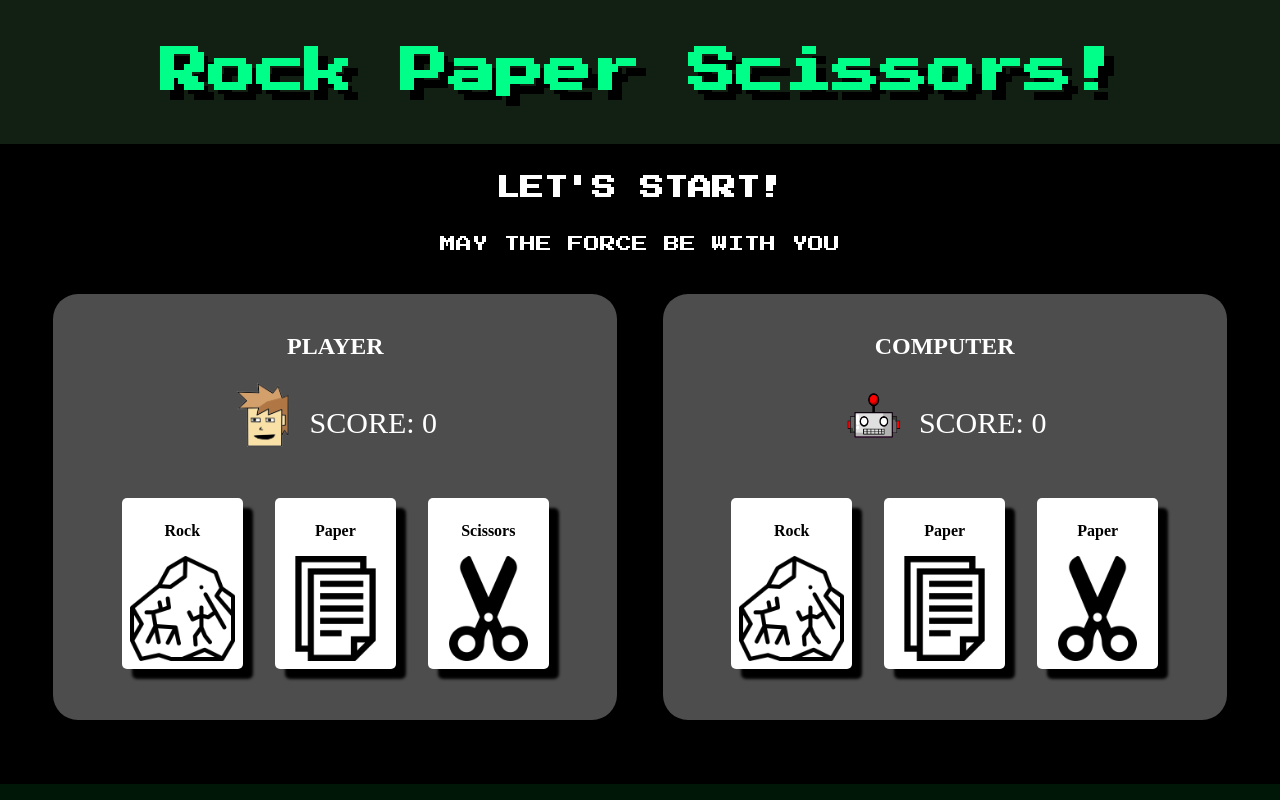
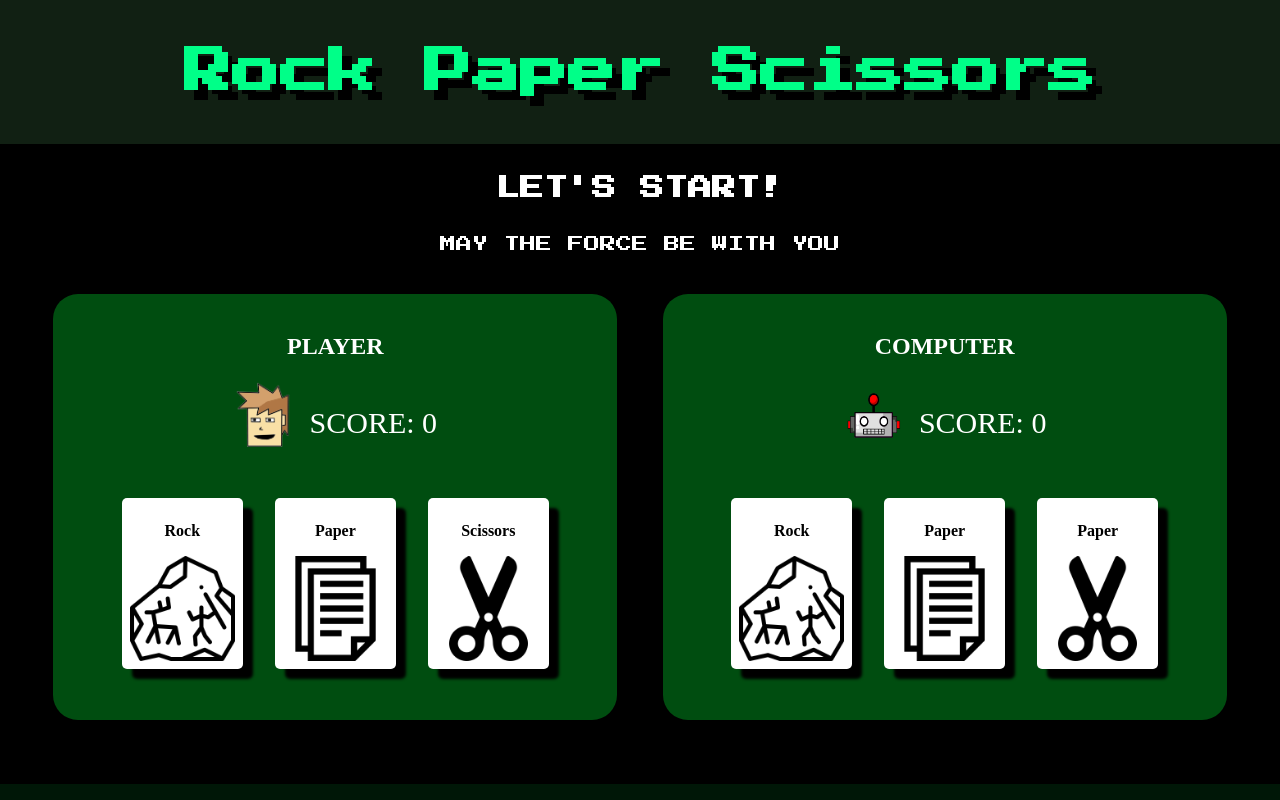
Before and after one commit to Beast-Code9999/Rock-paper-scissors, a plain HTML site: page index.html in a window 1280 px wide. Shown: the top 800 px of the page. Drawn offline with Linux system fonts and the light colour scheme.

Commit message:
change container background css

```diff
--- a/index.html
+++ b/index.html
@@ -15,7 +15,7 @@
     <audio id="youDied" src="./sound/Dark souls YOU DIED.mp3"></audio>
     <main id="main">
         <header>
-            <h1>Rock Paper Scissors!</h1>
+            <h1>Rock Paper Scissors</h1>
         </header>
         <section class="section-message">
             <div class="topMessage">
--- a/style.css
+++ b/style.css
@@ -42,7 +42,7 @@ section.section-choice {
 }
 
 .box {
-    background: rgba(255, 255, 255, 0.3);
+    background: rgba(0, 255, 55, 0.3);
     padding: 64px 32px;
     width: 500px;
     height: 298px;
```
